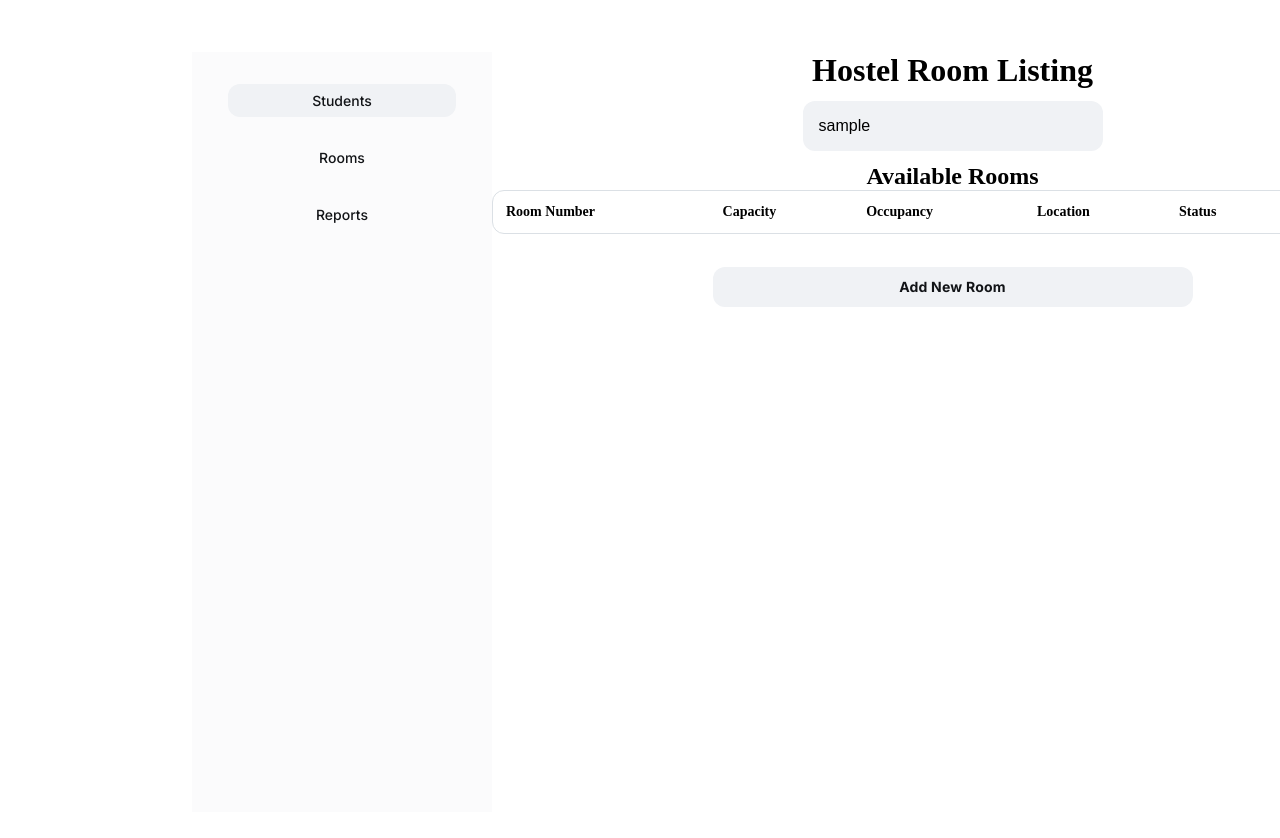
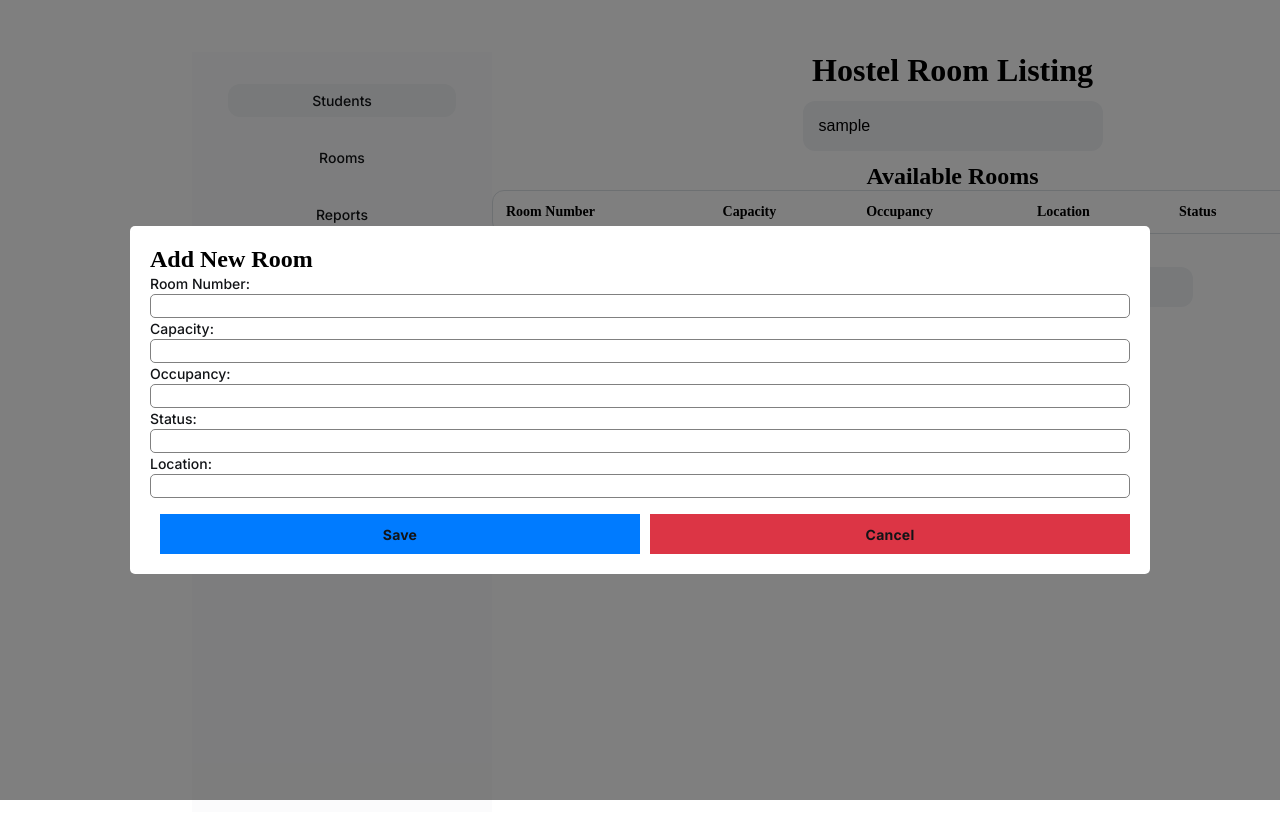
Before and after one commit to ameer017/Hostel_management, a React (Vite) app in the folder frontend/: page /room in a window 1280 px wide. Both pictures are taken after typing "Sample" into the empty fields and a click on the button "Add New Room". Shown: the top 838 px of the page. Built offline with nearby package versions, Linux system fonts and the light colour scheme; the HTML template or start-up script is replaced by a standard one.

Commit message:
add new room

```diff
--- a/frontend/src/Component/Dashboard/AddRoomModal.jsx
+++ b/frontend/src/Component/Dashboard/AddRoomModal.jsx
@@ -1,31 +1,94 @@
-import React, { useState } from 'react';
-import './Dashboard.css'
+import React, { useState } from "react";
+import "./Dashboard.css";
 
-const AddRoomModal = ({ room, onUpdateRoom, onClose }) => {
-  const [newRoom, setNewRoom] = useState(room.status);
+const AddRoomModal = ({ onAddRoom, onClose }) => {
+  const [newRoom, setNewRoom] = useState({
+    roomNumber: "",
+    capacity: "",
+    occupancy: "",
+    status: "",
+    location: "",
+  });
 
-  const handleStatusChange = (e) => {
-    setNewStatus(e.target.value);
+  const handleChange = (e) => {
+    const { name, value } = e.target;
+    setNewRoom((prevRoom) => ({
+      ...prevRoom,
+      [name]: value,
+    }));
   };
 
   const handleSubmit = () => {
-    onUpdateRoom(room.roomNumber, newStatus);
+    onAddRoom(newRoom);
     onClose();
   };
 
   return (
     <div className="modal">
-      <div className="modal-content">
-        <h2 className="modal-title">Edit Room Status</h2>
-        <p className="room-number">Room Number: {room.roomNumber}</p>
-        <label htmlFor="status" className="status-label">New Status:</label>
-        <div className="right">
-
-        <input type="text" id="status" className="search" value={newStatus} onChange={handleStatusChange} />
-        </div>
+      <div className="modal-content --flex-start --dir-column">
+        <h2 className="modal-title">Add New Room</h2>
+        <label htmlFor="roomNumber" className="room-label">
+          Room Number:
+        </label>
+        <input
+          type="text"
+          id="roomNumber"
+          name="roomNumber"
+          value={newRoom.roomNumber}
+          onChange={handleChange}
+          className="input-field"
+        />
+        <label htmlFor="capacity" className="room-label">
+          Capacity:
+        </label>
+        <input
+          type="text"
+          id="capacity"
+          name="capacity"
+          value={newRoom.capacity}
+          onChange={handleChange}
+          className="input-field"
+        />
+        <label htmlFor="occupancy" className="room-label">
+          Occupancy:
+        </label>
+        <input
+          type="text"
+          id="occupancy"
+          name="occupancy"
+          value={newRoom.occupancy}
+          onChange={handleChange}
+          className="input-field"
+        />
+        <label htmlFor="status" className="room-label">
+          Status:
+        </label>
+        <input
+          type="text"
+          id="status"
+          name="status"
+          value={newRoom.status}
+          onChange={handleChange}
+          className="input-field"
+        />
+        <label htmlFor="location" className="room-label">
+          Location:
+        </label>
+        <input
+          type="text"
+          id="location"
+          name="location"
+          value={newRoom.location}
+          onChange={handleChange}
+          className="input-field"
+        />
         <div className="button-group">
-          <button className="save-button" onClick={handleSubmit}>Save</button>
-          <button className="cancel-button" onClick={onClose}>Cancel</button>
+          <button className="save-button" onClick={handleSubmit}>
+            Save
+          </button>
+          <button className="cancel-button" onClick={onClose}>
+            Cancel
+          </button>
         </div>
       </div>
     </div>
--- a/frontend/src/Component/Dashboard/Dashboard.css
+++ b/frontend/src/Component/Dashboard/Dashboard.css
@@ -129,3 +129,15 @@ tbody > tr:hover {
 ._noBg {
   background: transparent;
 }
+
+.modal-content input {
+  border: 1px solid grey;
+  width: 100%;
+  padding: 4px ;
+  font-size: 12px;
+  border-radius: 5px;
+  -webkit-border-radius: 5px;
+  -moz-border-radius: 5px;
+  -ms-border-radius: 5px;
+  -o-border-radius: 5px;
+}
--- a/frontend/src/Component/Dashboard/RommTable.jsx
+++ b/frontend/src/Component/Dashboard/RommTable.jsx
@@ -3,9 +3,11 @@ import "./Dashboard.css";
 import { RiDeleteBin6Line, RiFilePaperLine } from "react-icons/ri";
 import { FaPen } from "react-icons/fa";
 import EditStatusModal from "./EditStatusModal";
+import AddRoomModal from "./AddRoomModal";
 
 const RoomTable = ({ rooms, onAddRoom, onUpdateRoom, onDeleteRoom }) => {
   const [showModal, setShowModal] = useState(false);
+  const [showAddModal, setShowAddModal] = useState(false);
   const [selectedRoom, setSelectedRoom] = useState(null);
 
   const openModal = (room) => {
@@ -13,9 +15,18 @@ const RoomTable = ({ rooms, onAddRoom, onUpdateRoom, onDeleteRoom }) => {
     setShowModal(true);
   };
 
+  const openAddModal = () => {
+    setShowAddModal(true);
+
+  }
   const closeModal = () => {
     setShowModal(false);
   };
+
+  const closeAddModal = () => {
+    setShowAddModal(false);
+
+  }
 
   return (
     <div className="room-table-container">
@@ -57,10 +68,13 @@ const RoomTable = ({ rooms, onAddRoom, onUpdateRoom, onDeleteRoom }) => {
         </table>
       </div>
       <div className="right">
-        <button onClick={onAddRoom} className="btn-secondary">
+        <button onClick={() => setShowAddModal(true)} className="btn-secondary">
           Add New Room
         </button>
 
+        {showAddModal && (
+          <AddRoomModal onAddRoom={onAddRoom} onClose={closeAddModal} />
+        )}
 
         {showModal && (
           <EditStatusModal
--- a/frontend/src/Component/Dashboard/Room.jsx
+++ b/frontend/src/Component/Dashboard/Room.jsx
@@ -43,8 +43,11 @@ const Room = () => {
     setFilteredData(filtered);
   };
 
-  const handleAddRoom = () => {
+  const handleAddRoom = (newRoomData) => {
+    setRooms([...rooms, newRoomData]);
+    setFilteredData([...rooms, newRoomData]);
   };
+
 
   const handleUpdateRoom = (roomNumber, newStatus) => {
     const updatedRooms = rooms.map((room) =>
```
